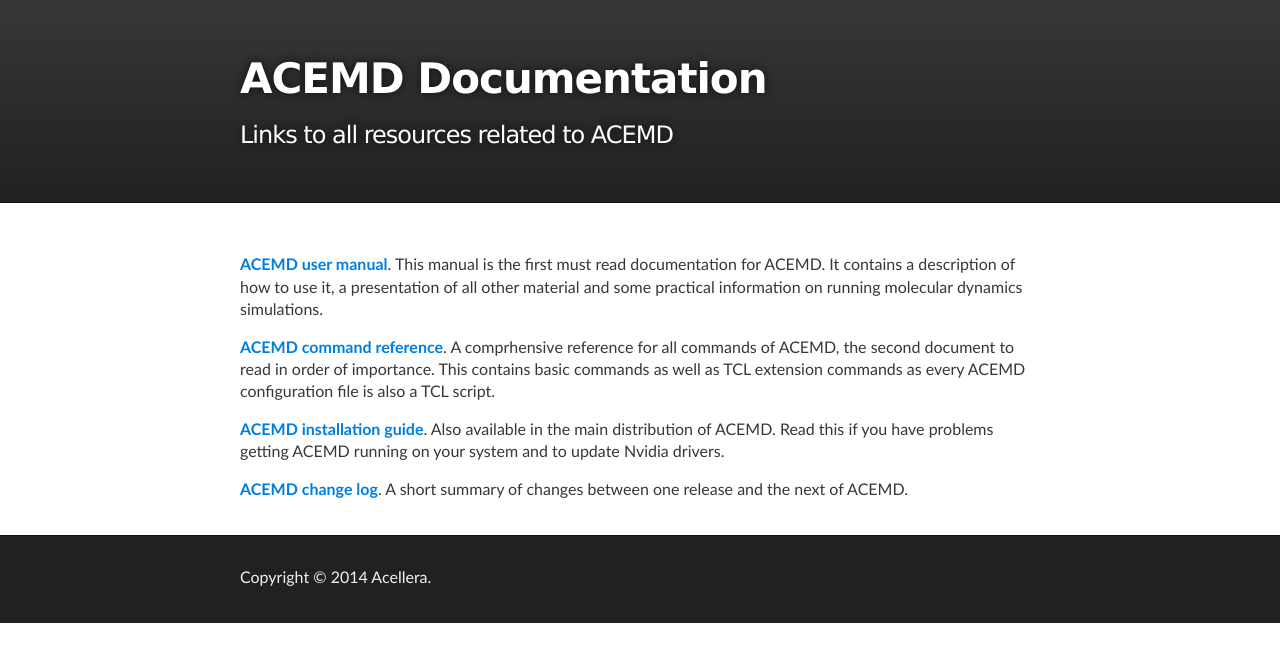
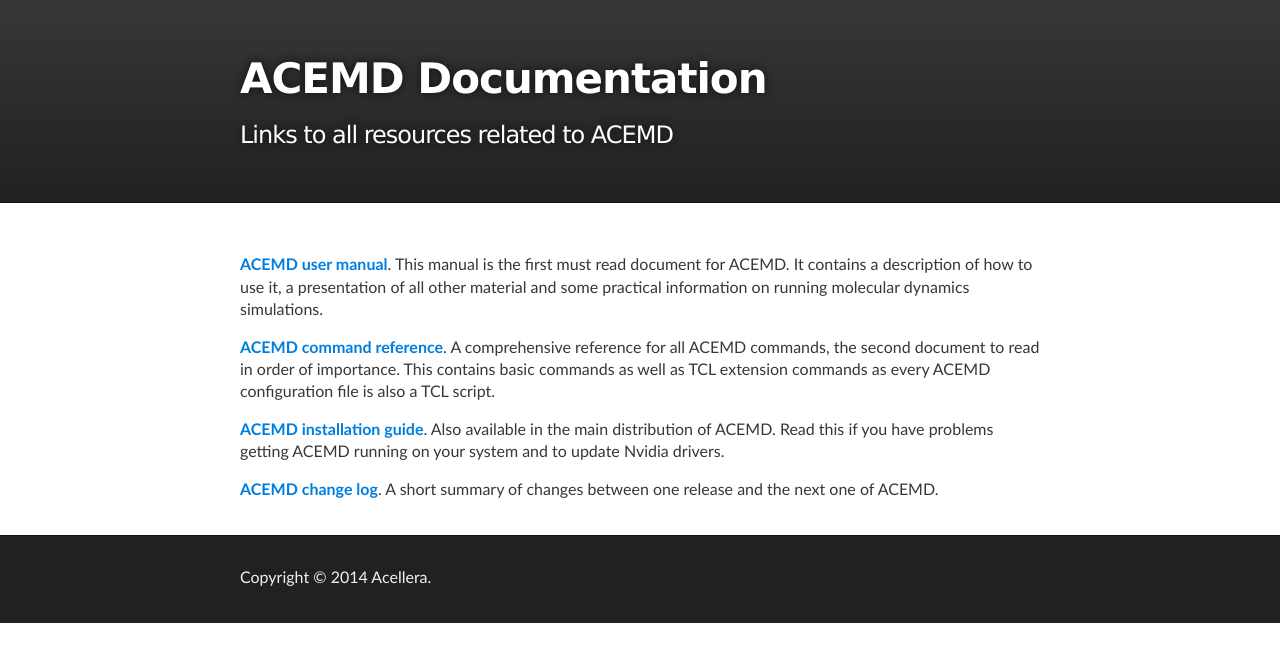
Before and after one commit to Acellera/docs.acellera.com, a Jekyll site: the page built from acemd/index.md, in a window 1280 px wide. Shown: the top 662 px of the page. Built offline with Jekyll 4.4.1, drawn with Linux system fonts in a browser that asks for light colours.

Commit message:
Update index.md

```diff
--- a/acemd/index.md
+++ b/acemd/index.md
@@ -6,10 +6,10 @@
 ---
 
 
-[__ACEMD user manual__](./usermanual). This manual is the first must read documentation for ACEMD. It contains a description of how to use it, a presentation of all other material and some practical information on running molecular dynamics simulations.
+[__ACEMD user manual__](./usermanual). This manual is the first must read document for ACEMD. It contains a description of how to use it, a presentation of all other material and some practical information on running molecular dynamics simulations.
 
-[__ACEMD command reference__](./commands). A comprhensive reference for all commands of ACEMD, the second document to read in order of importance. This contains basic commands as well as TCL extension commands as every ACEMD configuration file is also a TCL script.
+[__ACEMD command reference__](./commands). A comprehensive reference for all ACEMD commands, the second document to read in order of importance. This contains basic commands as well as TCL extension commands as every ACEMD configuration file is also a TCL script.
 
 [__ACEMD installation guide__](./install). Also available in the main distribution of ACEMD. Read this if you have problems getting ACEMD running on your system and to update Nvidia drivers.
 
-[__ACEMD change log__](./changelog). A short summary of changes between one release and the next of ACEMD.
+[__ACEMD change log__](./changelog). A short summary of changes between one release and the next one of ACEMD.
```
